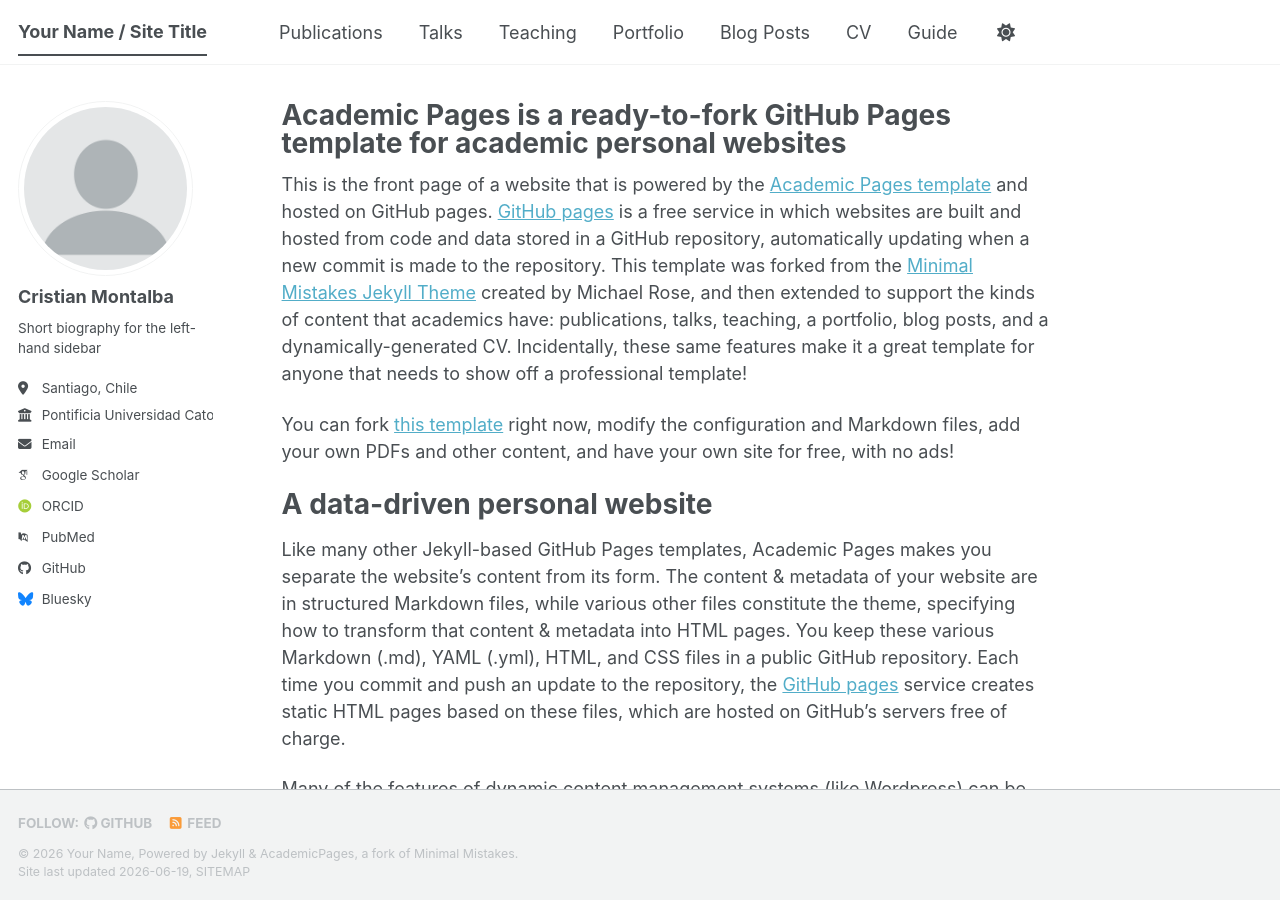
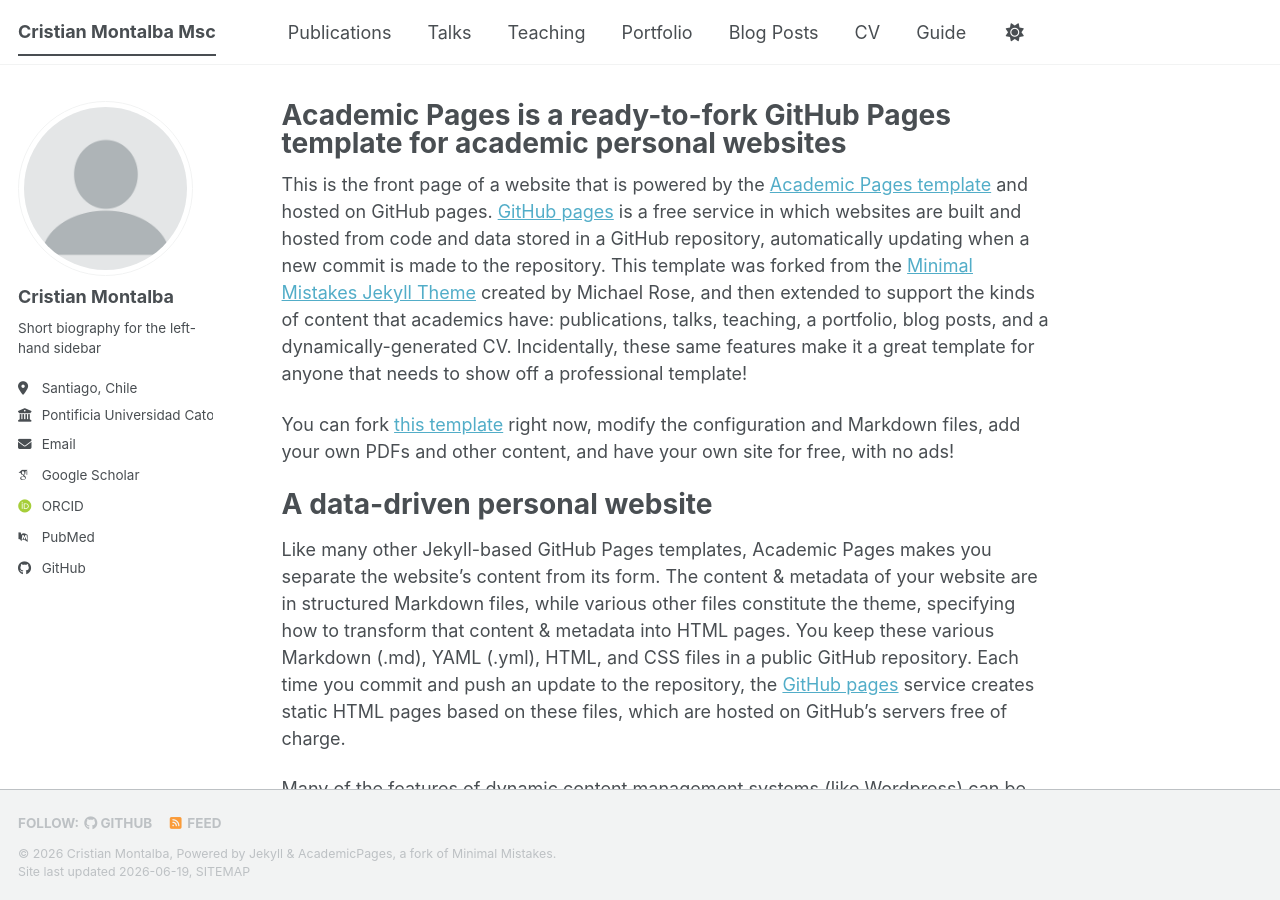
Before and after one commit to cristianmontalba/cristianmontalba.github.io, a Jekyll site: the page built from _pages/about.md, in a window 1280 px wide and 900 px high. Built offline with Jekyll 4.4.1, drawn with Linux system fonts in a browser that asks for light colours; some web fonts are replaced; a script bundle is joined from its source files by our own code; library files that are not in the unit come from our copies.

Commit message:
Update _config.yml

```diff
--- a/_config.yml
+++ b/_config.yml
@@ -9,9 +9,9 @@
 # Basic Site Settings
 locale                   : "en-US"
 site_theme               : "default" # The available themes options are "default", "air", "sunrise", "mint", "dirt" and "contrast"
-title                    : "Your Name / Site Title"
+title                    : "Cristian Montalba Msc"
 title_separator          : "-"
-name                     : &name "Your Name"
+name                     : &name "Cristian Montalba"
 description              : &description "Your Name's academic portfolio"   # Update this with a general description of your site, this is the default if not overridden by a page
 url                      : https://academicpages.github.io # The base hostname & protocol for your site e.g. "https://[your GitHub username].github.io",
                                                            # or if you already have some other page hosted on Github then use "https://[your GitHub username].github.io/[Your Repo Name]"
@@ -33,7 +33,7 @@ author:
   email            : "cristian.montalba@uc.cl / cristian.montalba@gmail.com"
 
   # Academic websites
-  academia         : # URL
+  academia         : # Pontificia Universidad Catolica de Chile
   arxiv            : # URL - Update with the correct link to your profile
   googlescholar    : "https://scholar.google.com/citations?user=LJw53YQAAAAJ&hl=en"
   inspire-hep      : # URL
@@ -57,7 +57,7 @@ author:
 
   # Social media
   artstation       : # Username
-  bluesky          : "bsky.app" # Replace this with you Bluesky username
+  bluesky          : # Username # Replace this with you Bluesky username
   facebook         : # Username
   flickr           : # Username
   foursquare       : # Username
```
